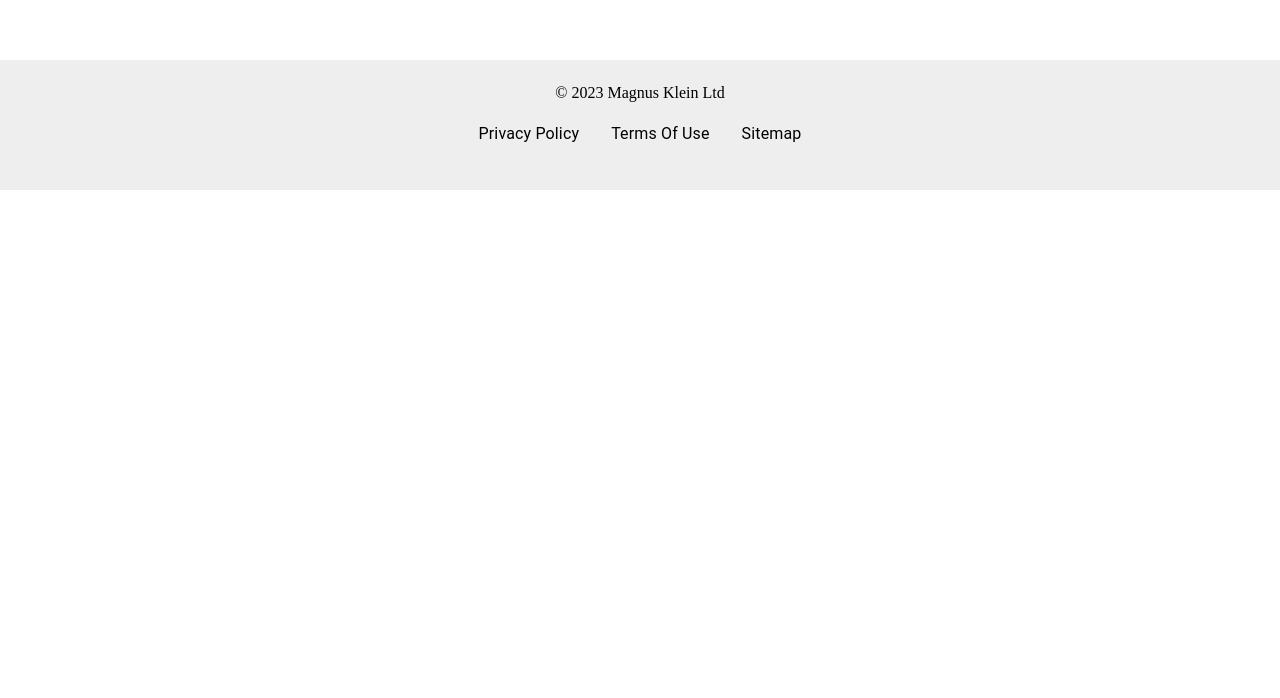
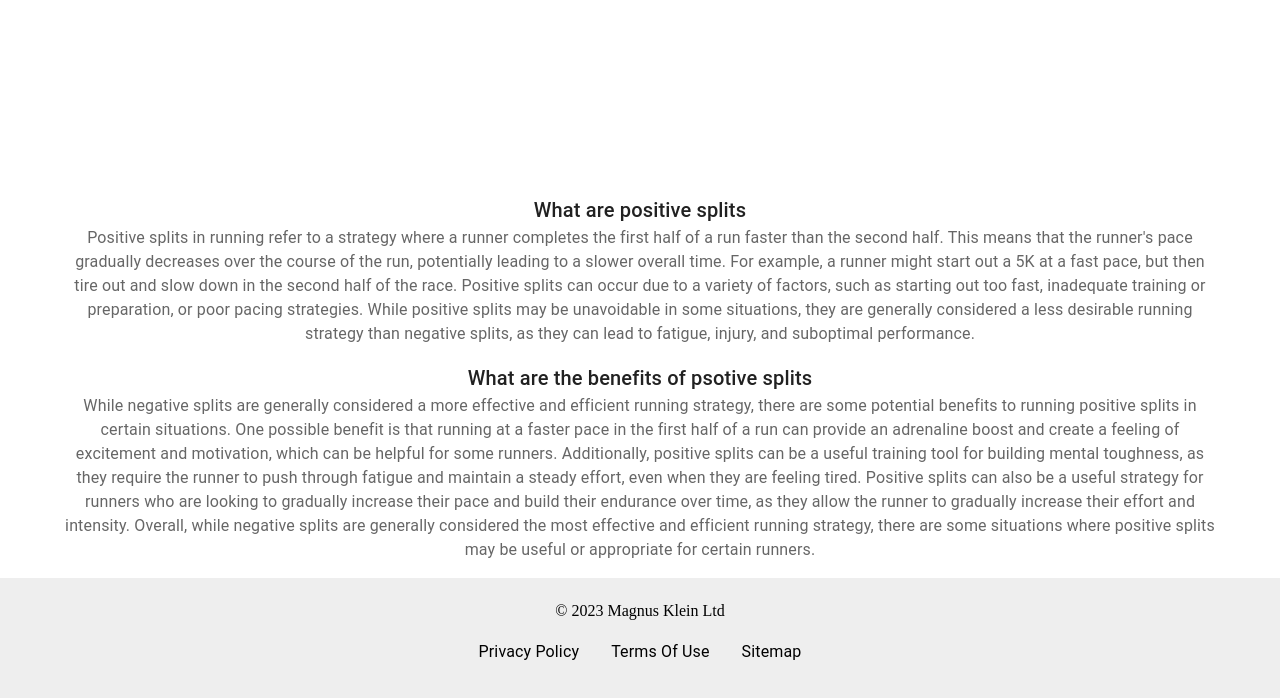
Before and after one commit to jaymagrob/running-calculator, a Next.js app: page /pace/positive-split in a window 1280 px wide. Shown: the part 610-1308 px from the top of the page. Before the commit the page ends 800 px from the top, so only its background shows below. Built offline with nearby package versions, Linux system fonts and the light colour scheme.

Commit message:
RUN-11, split pages: SEO content added below the fold

```diff
--- a/pages/pace/positive-split.js
+++ b/pages/pace/positive-split.js
@@ -3,6 +3,7 @@ import InputLabel from '@mui/material/InputLabel'
 import Select from '@mui/material/Select'
 import MenuItem from '@mui/material/MenuItem'
 import Box from '@mui/material/Box'
+import Container from '@mui/material/Container'
 import Typography from '@mui/material/Typography'
 import Button from '@mui/material/Button'
 import dayjs from 'dayjs';
@@ -76,6 +77,7 @@ export default function splitPace() {
   }
   return (
     <>
+    <Container sx={{ minHeight: 'calc(100vh - 100px)'}}>
       <Box
         sx={{
           display: 'flex',
@@ -116,7 +118,7 @@ export default function splitPace() {
         <Box
           sx={{
             display: 'flex',
-            alignItems: 'center'
+            alignItems: 'center',
           }}
         >
           <InputLabel id="demo-simple-select-label">Positive Split Amount:</InputLabel>
@@ -142,6 +144,39 @@ export default function splitPace() {
         <Button variant="contained" onClick={onSubmit}>Calculate Splits</Button>
       </Box>
       <SplitTable splits={splits} />
+      </Container>
+      <Container maxwidth="sm">
+        <Typography
+          component="h3"
+          variant="h6"
+          align="center"
+          color="text.primary"
+          >
+            What are positive splits
+          </Typography>
+          <Typography
+          align="center"
+          color="text.secondary"
+          paragraph
+          >
+            Positive splits in running refer to a strategy where a runner completes the first half of a run faster than the second half. This means that the runner's pace gradually decreases over the course of the run, potentially leading to a slower overall time. For example, a runner might start out a 5K at a fast pace, but then tire out and slow down in the second half of the race. Positive splits can occur due to a variety of factors, such as starting out too fast, inadequate training or preparation, or poor pacing strategies. While positive splits may be unavoidable in some situations, they are generally considered a less desirable running strategy than negative splits, as they can lead to fatigue, injury, and suboptimal performance.
+          </Typography>
+          <Typography
+          component="h3"
+          variant="h6"
+          align="center"
+          color="text.primary"
+          >
+            What are the benefits of psotive splits
+          </Typography>
+          <Typography
+          align="center"
+          color="text.secondary"
+          paragraph
+          >
+            While negative splits are generally considered a more effective and efficient running strategy, there are some potential benefits to running positive splits in certain situations. One possible benefit is that running at a faster pace in the first half of a run can provide an adrenaline boost and create a feeling of excitement and motivation, which can be helpful for some runners. Additionally, positive splits can be a useful training tool for building mental toughness, as they require the runner to push through fatigue and maintain a steady effort, even when they are feeling tired. Positive splits can also be a useful strategy for runners who are looking to gradually increase their pace and build their endurance over time, as they allow the runner to gradually increase their effort and intensity. Overall, while negative splits are generally considered the most effective and efficient running strategy, there are some situations where positive splits may be useful or appropriate for certain runners.
+          </Typography>
+      </Container>
     </>
   )
 }
```
Also changed, not shown: pages/pace/negative-split.js (+35 -0 lines), pages/pace/split-pace.js (+20 -0 lines).
